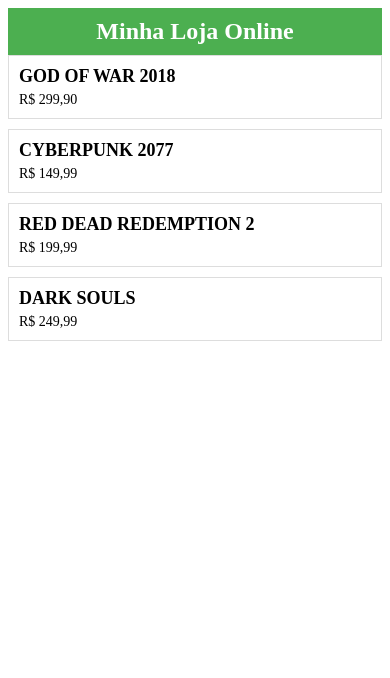
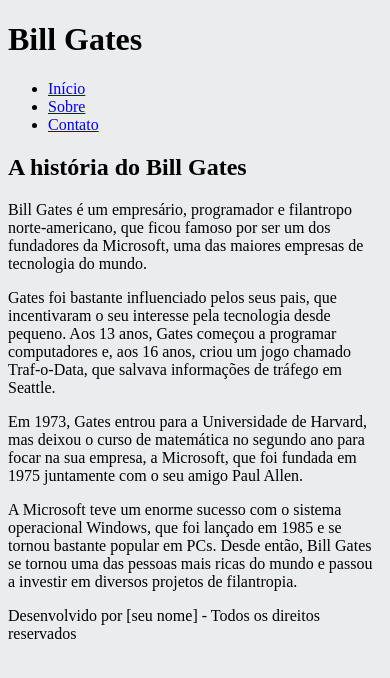
Before and after one commit to SoyBrother/ruanefelipe, a plain HTML site: page index.html in a window 390 px wide. Drawn offline with Linux system fonts and the light colour scheme.

Commit message:
Update index.html

```diff
--- a/index.html
+++ b/index.html
@@ -1,100 +1,38 @@
-<!DOCTYPE html>
+<!doctype html>
 <html lang="pt-br">
   <head>
     <meta charset="UTF-8">
-    <meta name="viewport" content="width=device-width, initial-scale=1.0">
-    <title>Minha Loja Online</title>
-    <style>
-      /* Estilos para dispositivos móveis */
-      @media screen and (max-width: 480px) {
-        /* Estilos para cabeçalho */
-        header {
-          background-color: #4CAF50;
-          color: #fff;
-          text-align: center;
-          padding: 10px;
-        }
-
-        header h1 {
-          font-size: 24px;
-          margin: 0;
-        }
-
-        /* Estilos para lista de produtos */
-        ul.products {
-          margin: 0;
-          padding: 0;
-        }
-
-        ul.products li {
-          background-color: #fff;
-          border: 1px solid #ddd;
-          margin-bottom: 10px;
-          padding: 10px;
-        }
-
-        ul.products li h2 {
-          font-size: 18px;
-          margin: 0 0 5px;
-        }
-
-        ul.products li p {
-          font-size: 14px;
-          margin: 0;
-        }
-      }
-
-      /* Estilos para dispositivos de tela maior */
-      @media screen and (min-width: 481px) {
-        /* Estilos para lista de produtos */
-        ul.products {
-          display: flex;
-          flex-wrap: wrap;
-          justify-content: space-between;
-          margin: 0 -10px;
-        }
-
-        ul.products li {
-          background-color: #fff;
-          border: 1px solid #ddd;
-          flex-basis: calc(33.33% - 20px);
-          margin: 10px;
-          padding: 10px;
-        }
-
-        ul.products li h2 {
-          font-size: 18px;
-          margin: 0 0 5px;
-        }
-
-        ul.products li p {
-          font-size: 14px;
-          margin: 0;
-        }
-      }
-    </style>
+    <title>Bill Gates</title>
+    <meta name="viewport" content="width=device-width, initial-scale=1">
+    <link rel="stylesheet" href="style.css">
   </head>
   <body>
     <header>
-      <h1>Minha Loja Online</h1>
+      <h1>Bill Gates</h1>
+      <nav>
+        <ul>
+          <li><a href="#">Início</a></li>
+          <li><a href="#">Sobre</a></li>
+          <li><a href="#">Contato</a></li>
+        </ul>
+      </nav>
     </header>
-    <ul class="products">
-      <li>
-        <h2>GOD OF WAR 2018</h2>
-        <p>R$ 299,90</p>
-      </li>
-      <li>
-        <h2>CYBERPUNK 2077</h2>
-        <p>R$ 149,99</p>
-      </li>
-      <li>
-        <h2>RED DEAD REDEMPTION 2</h2>
-        <p>R$ 199,99</p>
-      </li>
-      <li>
-        <h2>DARK SOULS</h2>
-        <p>R$ 249,99</p>
-      </li>
-    </ul>
+
+    <section>
+      <article>
+        <h2>A história do Bill Gates</h2>
+        <p>Bill Gates é um empresário, programador e filantropo norte-americano, que ficou famoso por ser um dos fundadores da Microsoft, uma das maiores empresas de tecnologia do mundo. </p>
+
+        <p>Gates foi bastante influenciado pelos seus pais, que incentivaram o seu interesse pela tecnologia desde pequeno. Aos 13 anos, Gates começou a programar computadores e, aos 16 anos, criou um jogo chamado Traf-o-Data, que salvava informações de tráfego em Seattle.</p>
+
+        <p>Em 1973, Gates entrou para a Universidade de Harvard, mas deixou o curso de matemática no segundo ano para focar na sua empresa, a Microsoft, que foi fundada em 1975 juntamente com o seu amigo Paul Allen.</p>
+
+        <p>A Microsoft teve um enorme sucesso com o sistema operacional Windows, que foi lançado em 1985 e se tornou bastante popular em PCs. Desde então, Bill Gates se tornou uma das pessoas mais ricas do mundo e passou a investir em diversos projetos de filantropia.</p>
+      </article>
+    </section>
+
+    <footer>
+      <p>Desenvolvido por [seu nome] - Todos os direitos reservados</p>
+    </footer>
   </body>
 </html>
```
